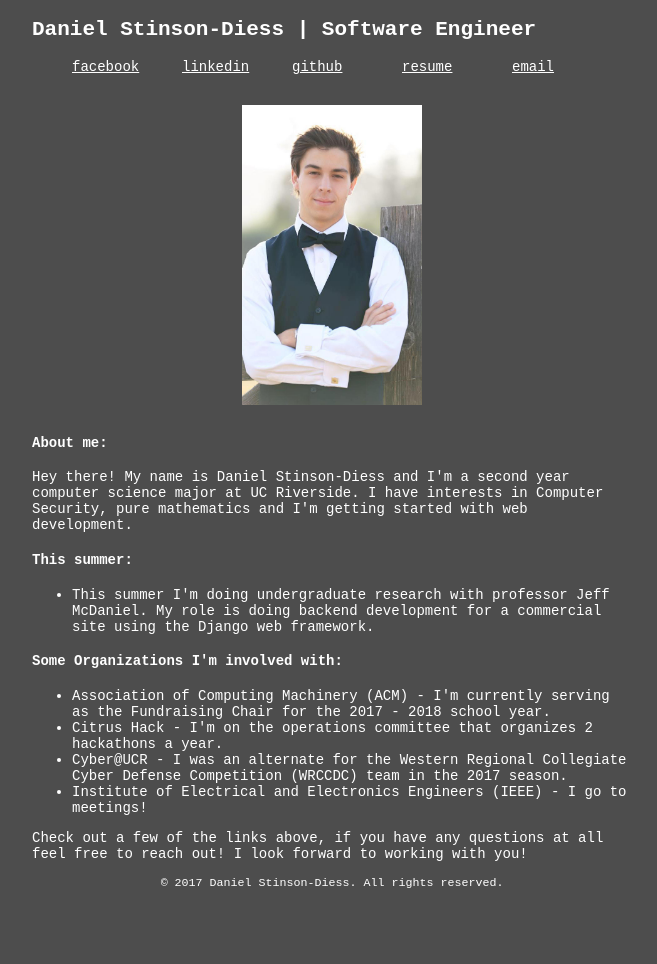
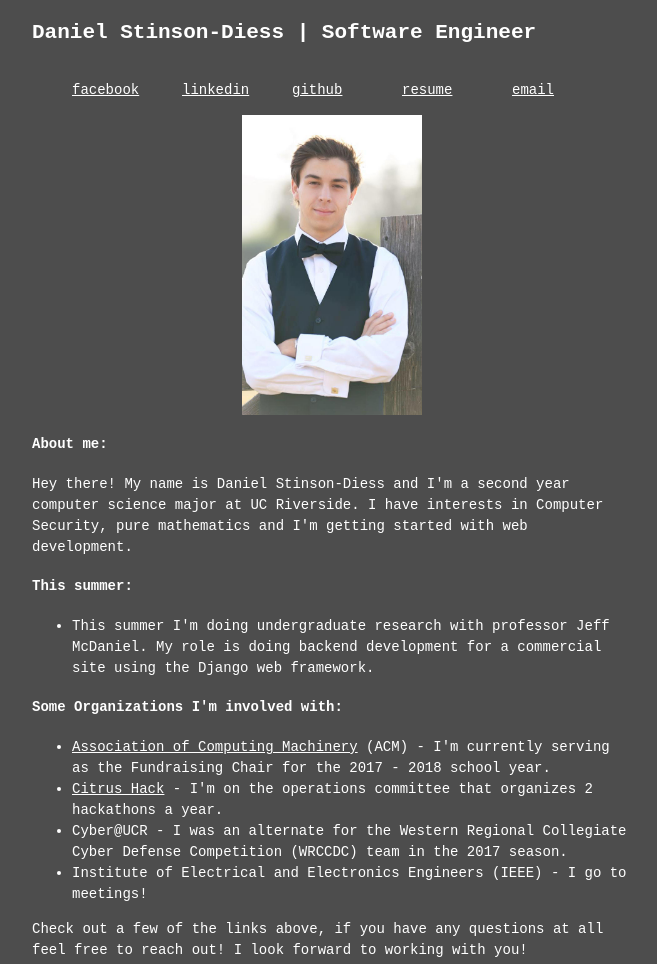
Before and after one commit to shellcromancer/shellcromancer.github.io, a plain HTML site: page index.html in a window 1280 px wide. Shown: the top 964 px of the page, without its empty margins (308-965 px from the left). Before the commit the page ends 890 px from the top, so only its background shows below. Drawn offline with Linux system fonts and the light colour scheme; a web font is replaced by a local one.

Commit message:
Adding new links and condensing styles

```diff
--- a/css/main.css
+++ b/css/main.css
@@ -6,7 +6,7 @@ body {
 	margin: auto;
    	font-family: 'Droid Sans Mono', monospace;
     font-size: 14px;
-
+   	line-height: 1.5;
 }
 
 .center {
@@ -22,9 +22,8 @@ body {
 }
 
 .links {
-	display: flexbox;
+	display: flex;
 	margin: auto;
-	border-radius: 15px;
 }
 
 .links li {
@@ -38,13 +37,18 @@ body {
 .links a {
 	display: flexbox;
 	color: white;
-
 }
 
-a:hover { color: black; }
+a:hover {
+	color: black;
+}
+
+a {
+	color: white;
+}
 
 img {
-	margin: 30px;
+	margin: auto;
 
 }
 
@@ -60,5 +64,5 @@ img {
 }
 .blink {
   animation: blink 1s step-start 0s infinite;
-  -webkite-animation: blink 1s step-start 0s infinite;
+  -webkit-animation: blink 1s step-start 0s infinite;
 }
--- a/index.html
+++ b/index.html
@@ -27,8 +27,8 @@
 
 		<img class="profile" src="assets/profile.jpg" alt="Photo of me" height="300px" />
 
+		<section>
 			<h4> About me: </h4>
-		<div>
 			<p> Hey there! My name is Daniel Stinson-Diess and I'm a second year computer science major at UC Riverside.  I have interests in Computer Security, pure mathematics and I'm getting started with web development. </p>
 
 			<h4> This summer: </h4>
@@ -38,14 +38,14 @@
 
 			<h4> Some Organizations I'm involved with: </h4>
 			<ul>
-			<li> Association of Computing Machinery (ACM) - I'm currently serving as the Fundraising Chair for the 2017 - 2018 school year. </li>
-			<li> Citrus Hack - I'm on the operations committee that organizes 2 hackathons a year. </li>
+				<li> <a href="https://www.acmucr.org/" target="_blank"> Association of Computing Machinery</a> (ACM) - I'm currently serving as the Fundraising Chair for the 2017 - 2018 school year. </li>
+				<li> <a href="https://www.citrushack.com/" target="_blank"> Citrus Hack</a> - I'm on the operations committee that organizes 2 hackathons a year. </li>
 				<li> Cyber@UCR - I was an alternate for the Western Regional Collegiate Cyber Defense Competition (WRCCDC) team in the 2017 season. </li>
 				<li> Institute of Electrical and Electronics Engineers (IEEE) - I go to meetings! </li>
 			</ul>
 
 			<p>  Check out a few of the links above, if you have any questions at all feel free to reach out! I look forward to working with you! </p>
-		</div>
+		</section>
 	</div>
 
 	<footer>
```
Lines whose indentation alone changed are shown as unchanged.
